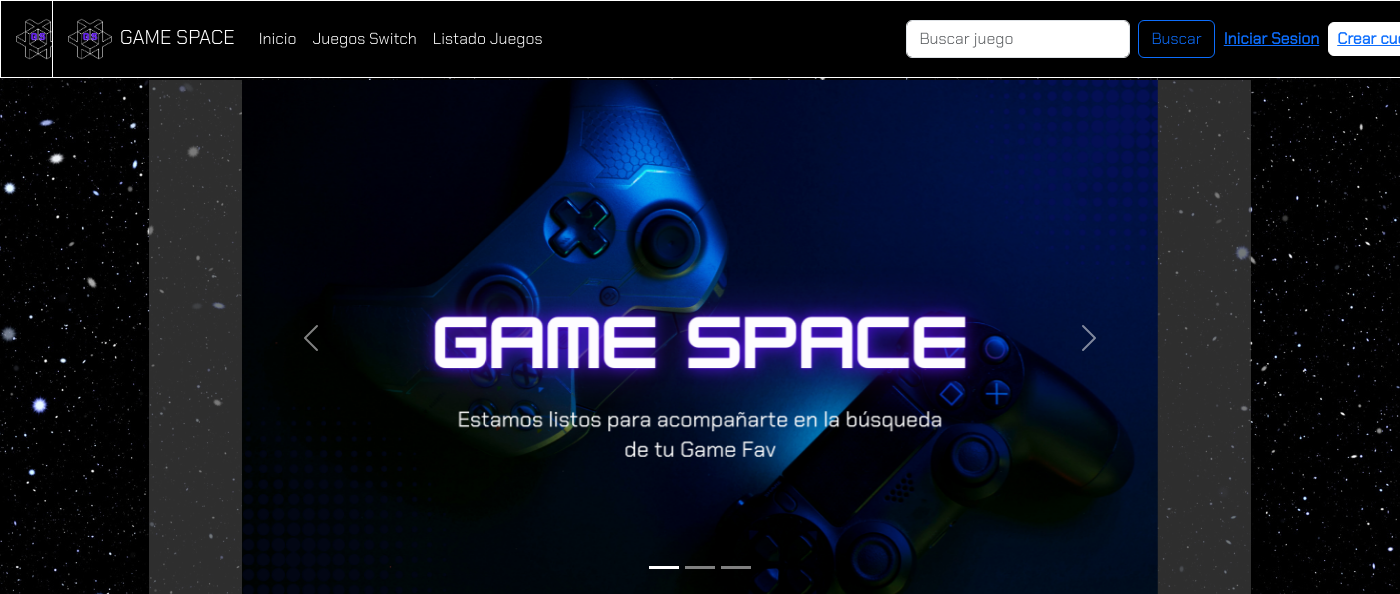
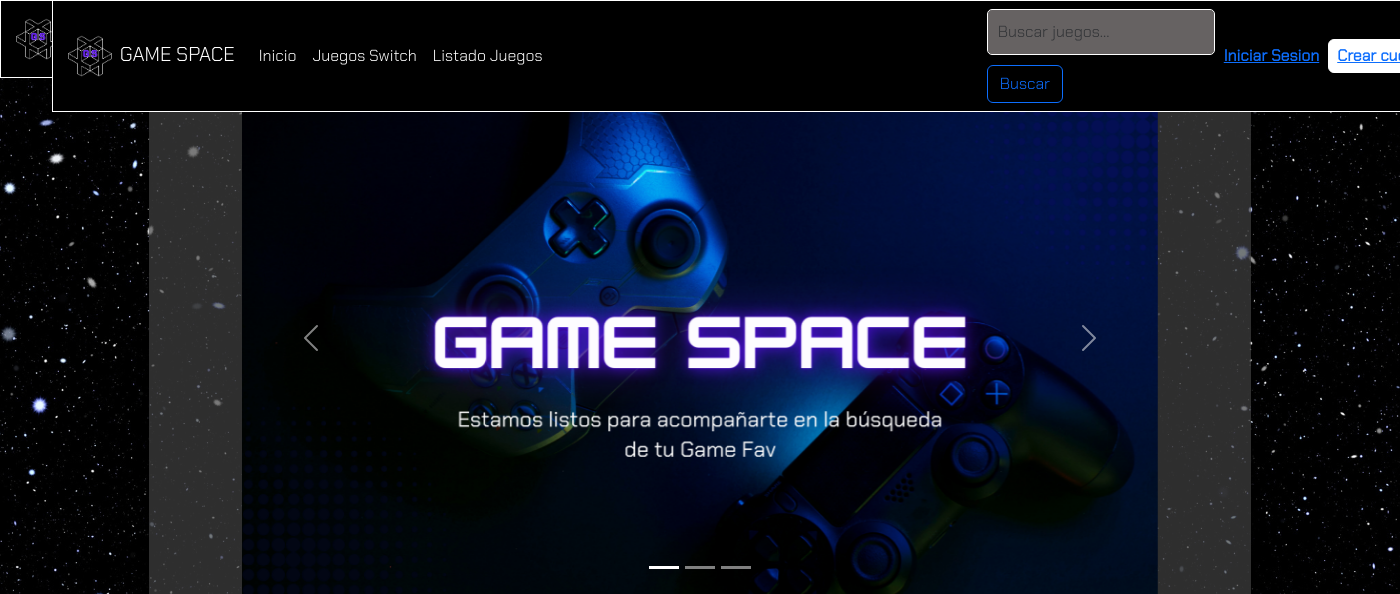
Before and after one commit to mazuluagac/GameSpace, a Laravel app: page / in a window 1400 px wide; the page is wider, and only the part inside the window is pictured. Shown: the top 594 px of that part. Run offline with Laravel 8, Linux system fonts and the light colour scheme; style sheets or scripts are compiled from the project's sources; some libraries are stand-ins or nearby versions.

Commit message:
Modificación barra de busqueda Home

```diff
--- a/resources/views/home.blade.php
+++ b/resources/views/home.blade.php
@@ -24,8 +24,8 @@
             <a class="nav-link" href="{{ route('games.index') }}">Listado Juegos</a>
           </li>
         </ul>
-        <form class="d-flex" role="search">
-          <input class="form-control me-2" type="search" placeholder="Buscar juego" aria-label="search">
+        <form action="{{ route('search') }}" method="GET">
+          <input class="form-control me-2" type="text" name="query" placeholder="Buscar juegos..." aria-label="search">
           <button class="btn btn-outline-primary" type="submit">Buscar</button>
         </form>
         <button class="btn btn-outline-primary" id="botonIniciarS"><a href="{{ route('login')}}">Iniciar Sesion</a></button>
```
